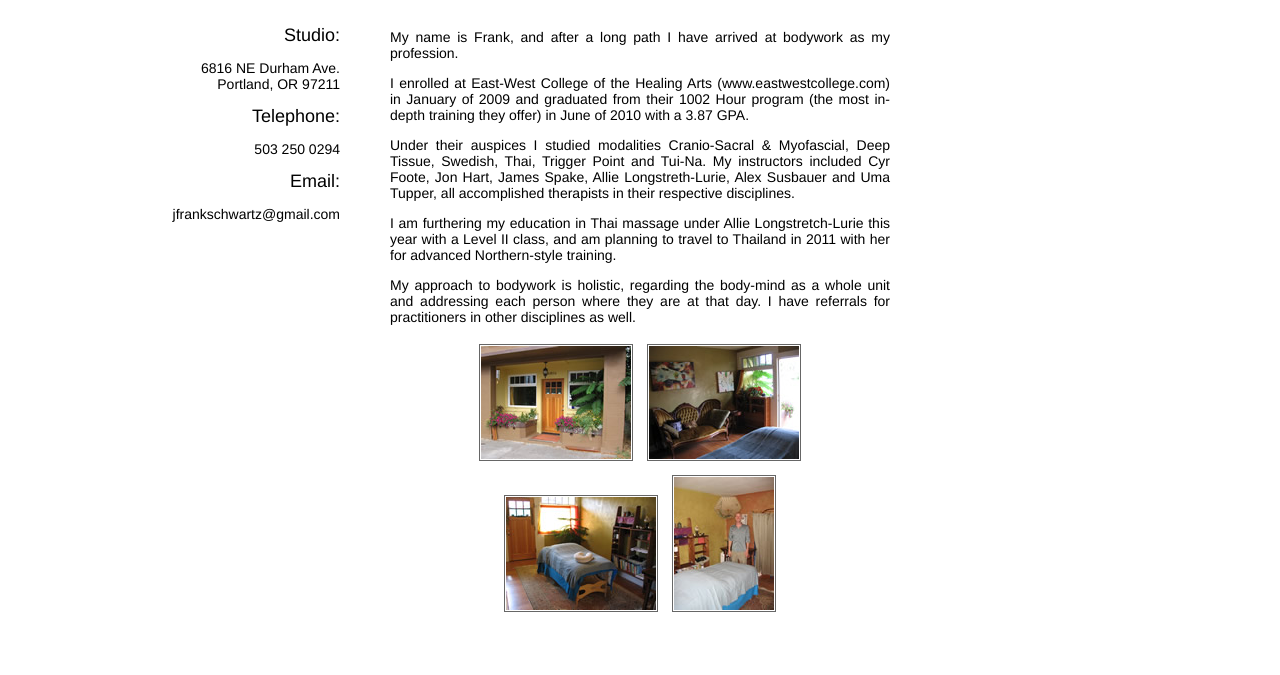
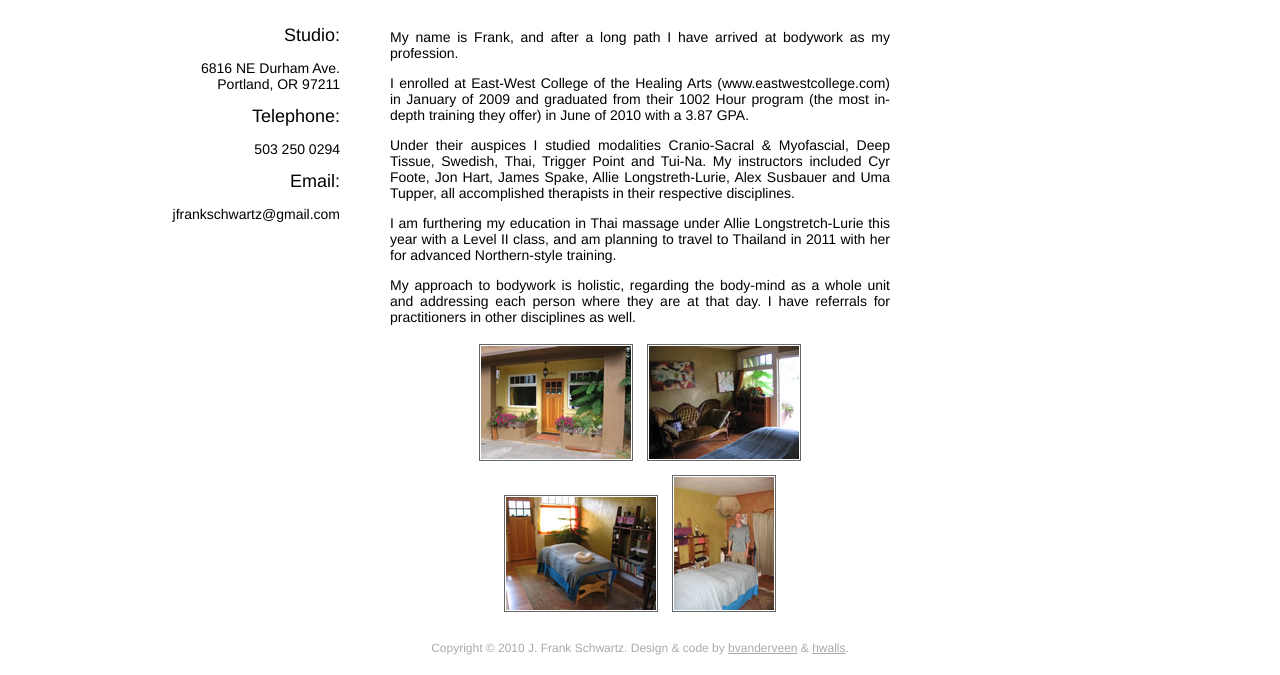
Before and after one commit to jfrankschwartz/jfrankschwartz.github.com, a plain HTML site: page index.html in a window 1280 px wide. Shown: the part 279-954 px from the top of the page. Before the commit the page ends 900 px from the top, so only its background shows below. Drawn offline with nearby package versions, Linux system fonts and the light colour scheme.

Commit message:
bigger photos, publish script, copyright text

```diff
--- a/index.html
+++ b/index.html
@@ -123,6 +123,9 @@
                     </div>
                 </div>
             </div>
+            <div class="footer">
+                Copyright &copy; 2010 J. Frank Schwartz. Design &amp; code by <a href="http://bvanderveen.com">bvanderveen</a> &amp; <a href="http://haileywalls.com">hwalls</a>.
+            </div>
         </div>
     </body>
 </html>
--- a/style.css
+++ b/style.css
@@ -106,3 +106,15 @@ a img {
     margin: 5px;
 
 }
+.footer
+{
+    margin: 20px;
+    font-size: 12px;
+    font-face: Helvetica sans-serif;
+    color: #aaa;
+}
+.footer a:visited,
+.footer a:link
+{
+    color: #aaa;
+}
```
Also changed, not shown: beach1_big.jpg, beach2_big.jpg, beach3_big.jpg, include.txt (added), 1 other file.
